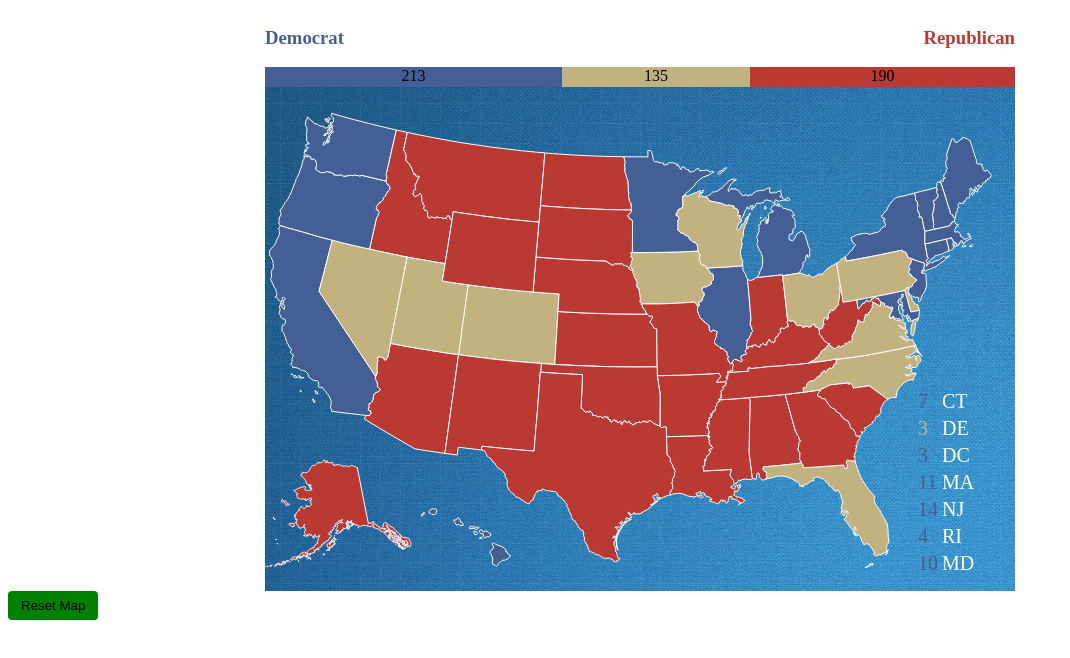
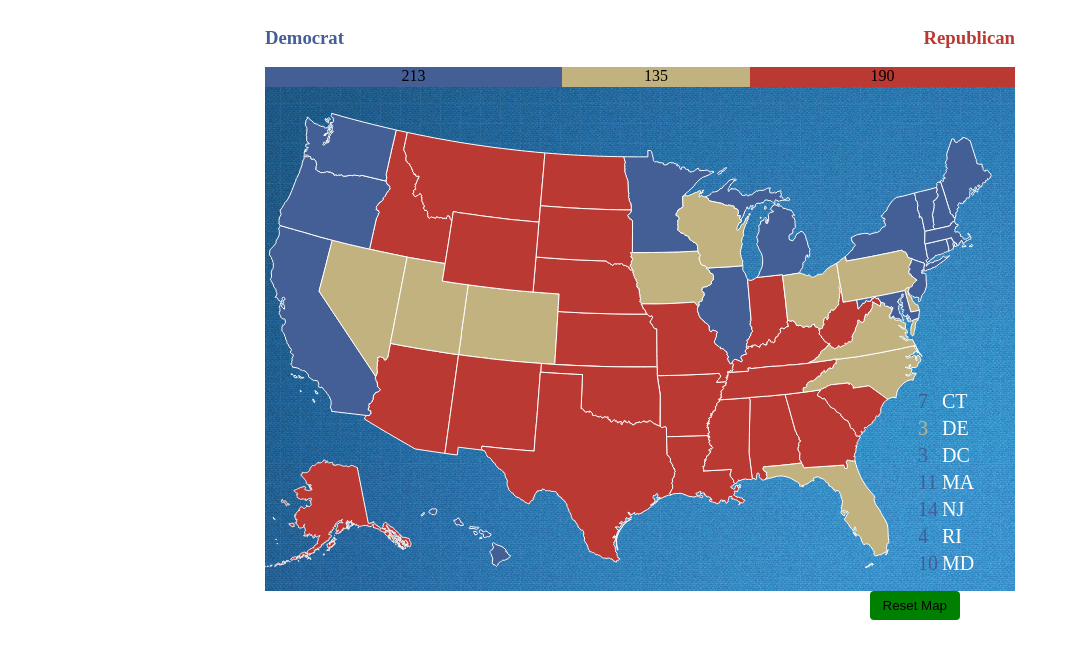
Before and after one commit to Willyb15/electoral-votes-svg, a plain HTML site: page index.html in a window 1280 px wide. Shown: the whole page, without its empty margins (0-1070 px from the left). Drawn offline with nearby package versions, Linux system fonts and the light colour scheme.

Commit message:
added logo moved reset button

```diff
--- a/css/styles.css
+++ b/css/styles.css
@@ -87,9 +87,9 @@ table{
 	font-size: 20px;
 }
 button{
-/*    position: absolute;
-    bottom: 25%;
-    right: 50%;*/
+    position: absolute;
+   /* bottom: 25%;*/
+    right: 25%;
     background-color:green;
     color:black;
     /*margin-left: 100px;*/
--- a/index.html
+++ b/index.html
@@ -6,6 +6,7 @@
 		<script src="https://ajax.googleapis.com/ajax/libs/angularjs/1.4.9/angular.min.js"></script>
 		<script type="text/javascript" src="js/states-object.js"></script>
 		<script type="text/javascript" src="js/controller.js"></script>
+		<link rel="icon" href="img/wblogo.png">
 	</head>
 	<body ng-controller="interactiveMapController">
 
```
Also changed, not shown: img/wblogo.png (added).
